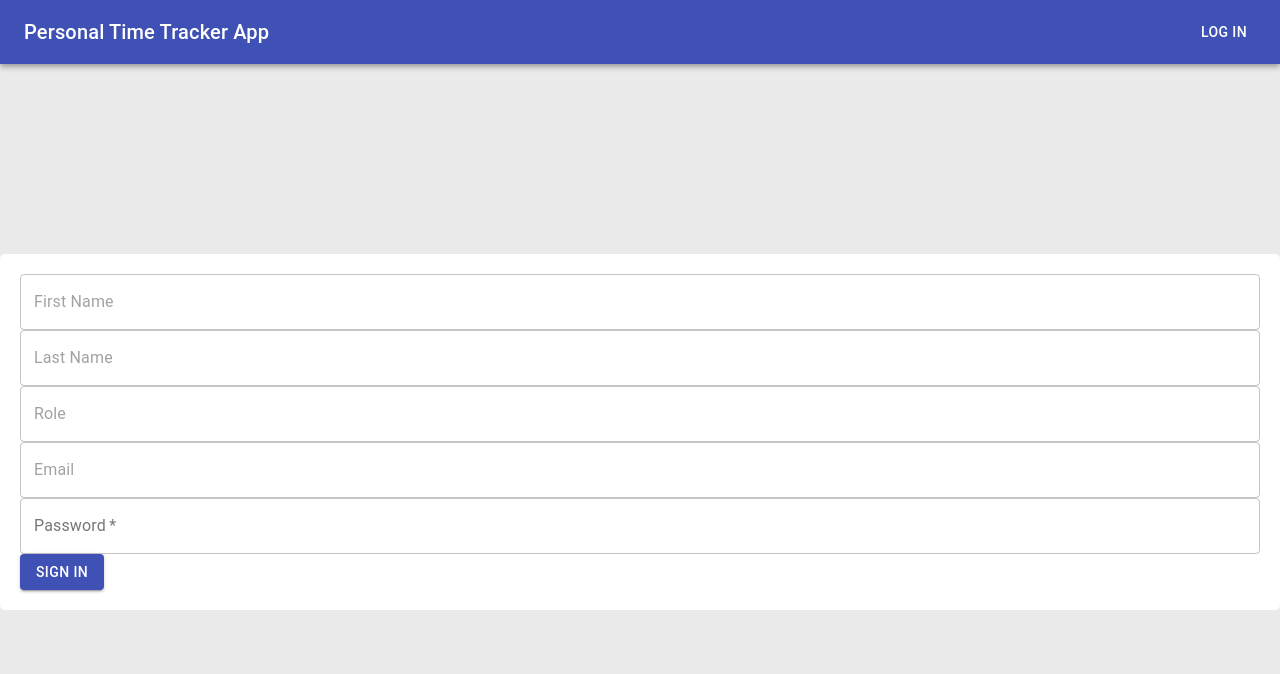
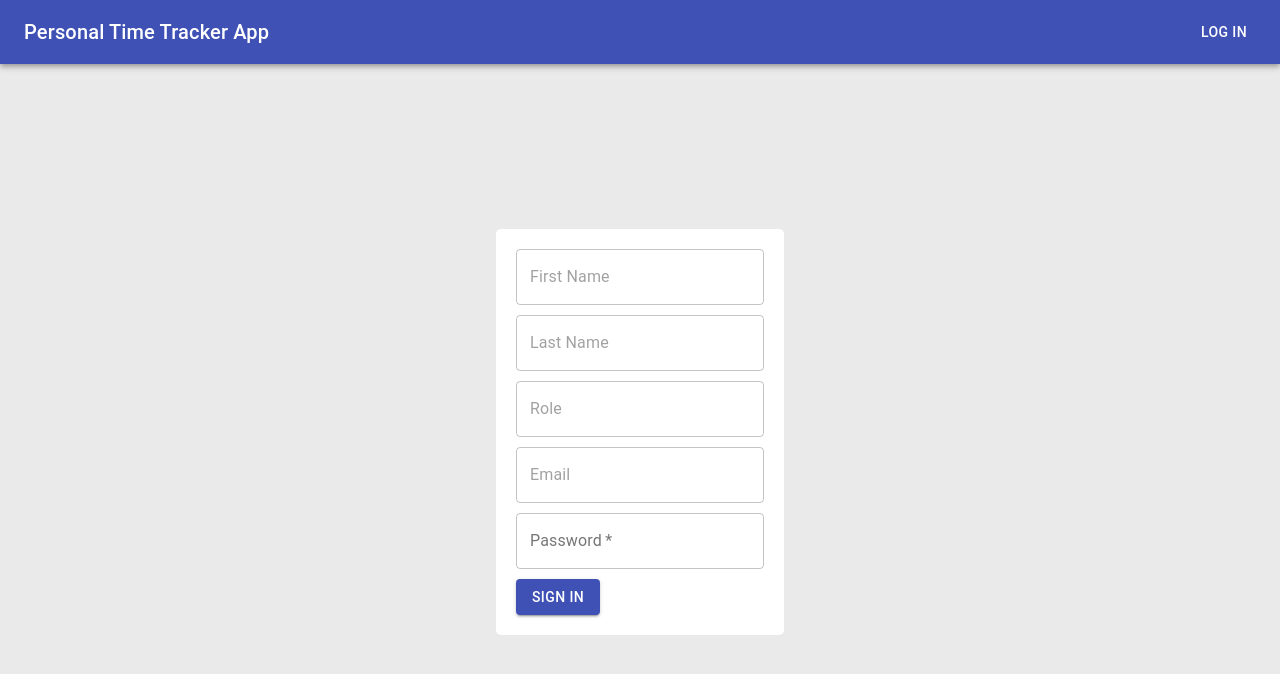
Before and after one commit to jhplocios/personal-time-tracking-app, a React (Create React App) app in the folder frontend/: page /login in a window 1280 px wide. Both pictures are taken after a click on the button "SIGN IN". Shown: the top 674 px of the page. Built offline with nearby package versions, Linux system fonts and the light colour scheme.

Commit message:
fix login style issue

```diff
--- a/frontend/src/components/LoginFormComponent.tsx
+++ b/frontend/src/components/LoginFormComponent.tsx
@@ -11,8 +11,9 @@
   border-radius: 5px;
 `
 
-const StyledTextField = styled(TextField)`
-  margin-bottom: 10px;
+const Spacer = styled.div`
+  height: 10px;
+  width: 100%;
 `
 
 const LoginFormComponent: React.FC = () => {
@@ -35,7 +36,7 @@
 
   return (
     <Card>
-      <StyledTextField
+      <TextField
         onChange={(event) => setEmailInput(event.target.value)}
         required
         id="outlined-required"
@@ -43,7 +44,8 @@
         variant="outlined"
         fullWidth
       />
-      <StyledTextField
+      <Spacer />
+      <TextField
         onChange={(event) => setPasswordInput(event.target.value)}
         required
         id="outlined-required"
@@ -54,6 +56,7 @@
         variant="outlined"
         fullWidth
       />
+      <Spacer />
       <Button
         variant="contained"
         color="primary"
--- a/frontend/src/components/SigninFormComponent.tsx
+++ b/frontend/src/components/SigninFormComponent.tsx
@@ -11,8 +11,9 @@
   border-radius: 5px;
 `
 
-const StyledTextField = styled(TextField)`
-  margin-bottom: 10px;
+const Spacer = styled.div`
+  height: 10px;
+  width: 100%;
 `
 
 const SigninFormComponent: React.FC = () => {
@@ -43,7 +44,7 @@
 
   return (
     <Card>
-      <StyledTextField
+      <TextField
         onChange={(event) => setfirstNameInput(event.target.value)}
         required
         id="outlined-required"
@@ -51,7 +52,8 @@
         variant="outlined"
         fullWidth
       />
-      <StyledTextField
+      <Spacer />
+      <TextField
         onChange={(event) => setLastNameInput(event.target.value)}
         required
         id="outlined-required"
@@ -59,7 +61,8 @@
         variant="outlined"
         fullWidth
       />
-      <StyledTextField
+      <Spacer />
+      <TextField
         onChange={(event) => setRoleInput(event.target.value)}
         required
         id="outlined-required"
@@ -67,7 +70,8 @@
         variant="outlined"
         fullWidth
       />
-      <StyledTextField
+      <Spacer />
+      <TextField
         onChange={(event) => setEmailInput(event.target.value)}
         required
         id="outlined-required"
@@ -75,7 +79,8 @@
         variant="outlined"
         fullWidth
       />
-      <StyledTextField
+      <Spacer />
+      <TextField
         onChange={(event) => setPasswordInput(event.target.value)}
         required
         id="outlined-required"
@@ -86,6 +91,7 @@
         variant="outlined"
         fullWidth
       />
+      <Spacer />
       <Button
         variant="contained"
         color="primary"
--- a/frontend/src/views/LoginView.tsx
+++ b/frontend/src/views/LoginView.tsx
@@ -19,6 +19,10 @@
 const LoginView: React.FC = () => {
   const [isNewUser, setIsNewUser] = React.useState(false);
 
+  React.useEffect(() => {
+    localStorage.clear();
+  }, []);
+
   return (
     <Container>
       <Toolbar isNewUser={isNewUser} setUser={() => setIsNewUser(!isNewUser)} isLoggedOut />
```
Also changed, not shown: 1 other file (tests, documents, lock files or other folders).
